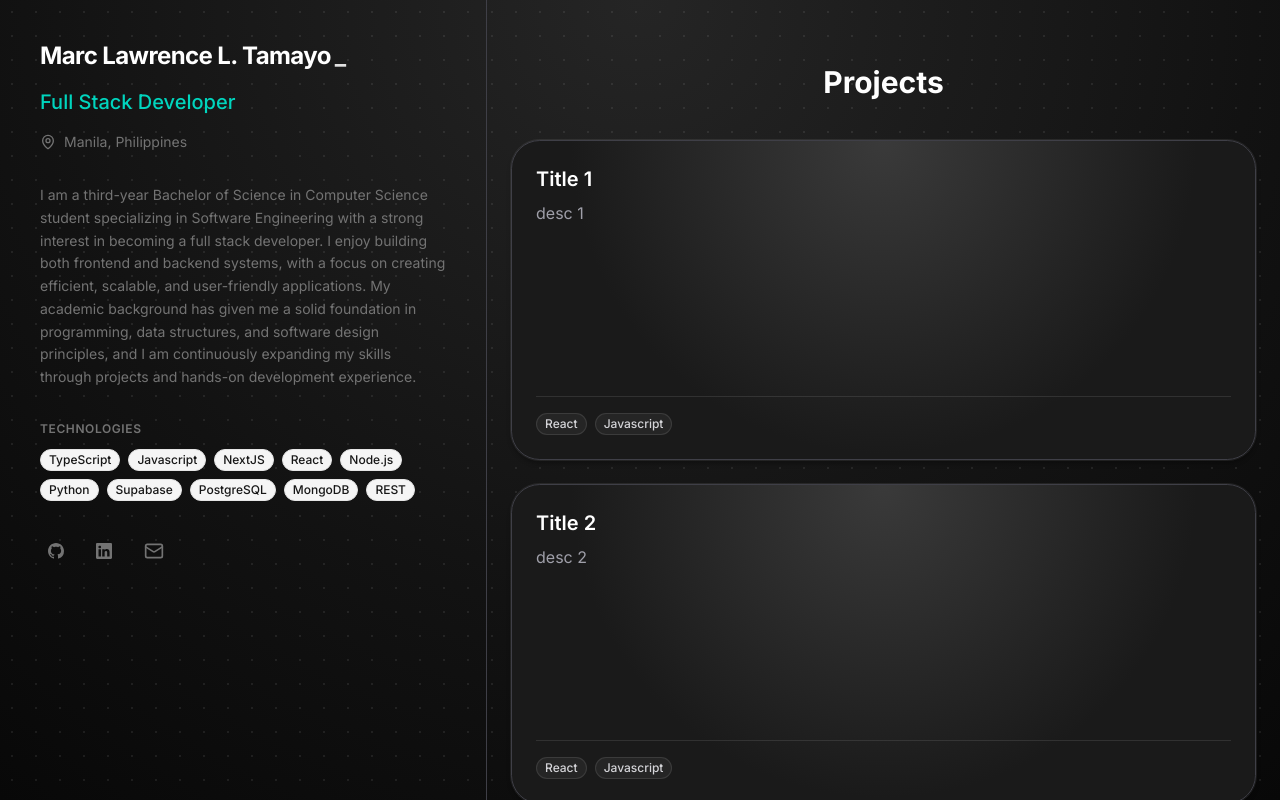
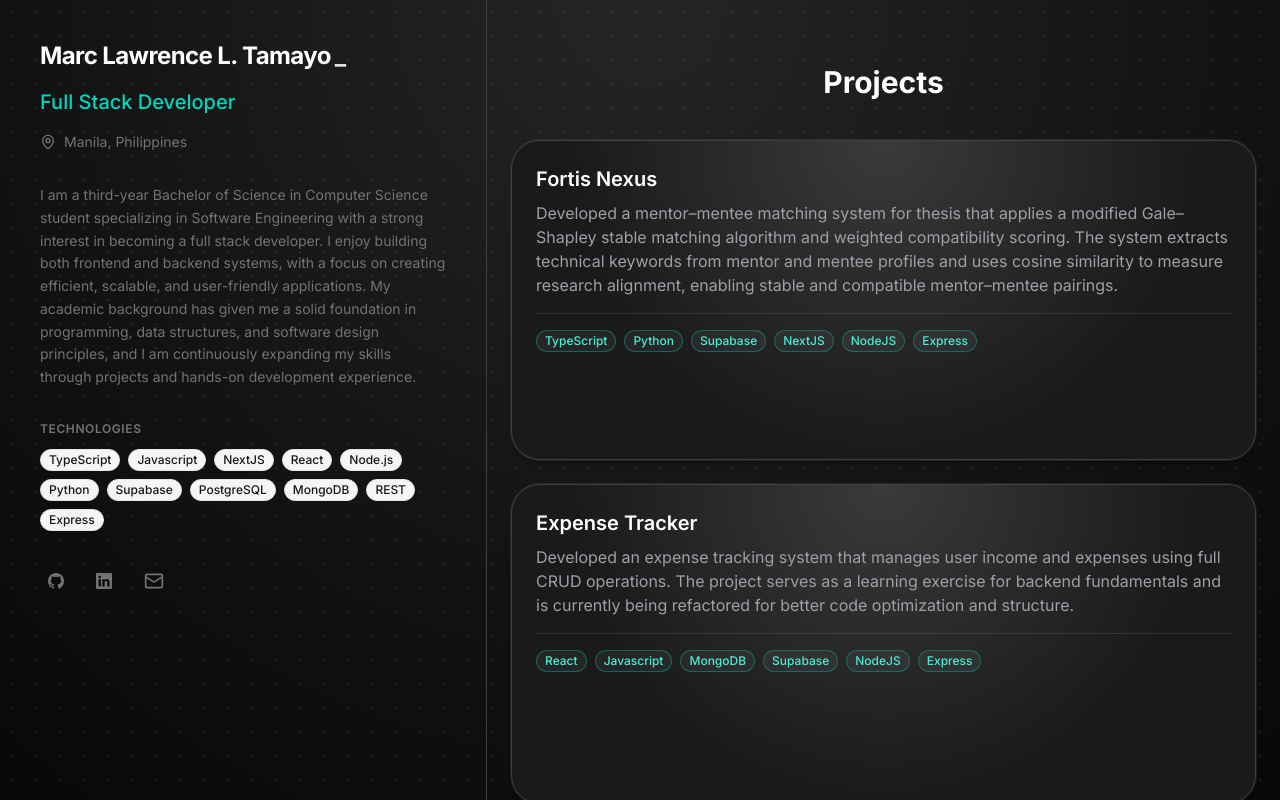
Before and after one commit to ieqisg/Portfolio, a Next.js app: page / in a window 1280 px wide. Shown: the top 800 px of the page. Built offline with nearby package versions, Linux system fonts and the light colour scheme.

Commit message:
Finished Projects contents

```diff
--- a/app/pages/Projects.tsx
+++ b/app/pages/Projects.tsx
@@ -3,29 +3,33 @@ import 'tailwindcss';
 import 'tailwind-animations';
 import StackCard from "@/components/StackCard";
 import { useScroll } from "framer-motion";
-import { useRef } from "react";
-import { cardsData } from '@/datas/CardData';
+import { useEffect, useRef, useState } from "react";
+import { projectsData } from '@/datas/ProjectsData';
 
 export default function Projects() {
   const container = useRef<HTMLDivElement>(null);
   const { scrollYProgress } = useScroll({ target: container });
+
+
+
   return (
     <div ref={container} className="relative">
       <div className="flex items-end justify-center pt-16 pb-8 ">
         <h2 className="text-3xl font-bold text-white ">Projects</h2>
       </div>
       <div className="relative">
-        {cardsData.map((card, i) => {
-          const targetScale = 1 - (cardsData.length - i) * 0.05;
+        {projectsData.map((card, i) => {
+          const targetScale = 1 - (projectsData.length - i) * 0.05;
           return (
             <StackCard
               key={i}
               i={i}
+
               title={card.title}
               description={card.description}
               stack={card.stack}
               progress={scrollYProgress}
-              range={[i * (1 / cardsData.length), 1]}
+              range={[i * (1 / projectsData.length), 1]}
               targetScale={targetScale}
             />
           );
--- a/components/StackCard.tsx
+++ b/components/StackCard.tsx
@@ -47,9 +47,10 @@ export default function StackCard({
           bg-[radial-gradient(circle_at_50%_0%,#3a3a3a_0%,#1a1a1a_64%)]
           shadow-[0_0_0_1px_rgba(255,255,255,0.08),0_4px_4px_rgba(0,0,0,0.25)]
           p-6
-          h-[40vh]
+          min-h-[40vh]
           flex flex-col
           justify-between
+          mt-auto
         "
       >
         {/* Cursor spotlight */}
@@ -75,7 +76,7 @@ export default function StackCard({
             <h2 className="mb-2 text-xl font-semibold text-white">
               {title}
             </h2>
-            <p className="text-zinc-400">{description}</p>
+            <p className="text-zinc-400 mb-4">{description}</p>
           </div>
 
           {/* BOTTOM STACK */}
@@ -89,10 +90,9 @@ export default function StackCard({
               font-medium
               rounded-full
               bg-white/5
-              text-zinc-300
-              border border-white/10
-              hover:border-teal-500/40
-              hover:text-teal-300
+              border
+              border-teal-500/40
+              text-teal-300
               transition-colors
           "
               >
--- a/datas/CardData.tsx
+++ /dev/null
@@ -1,17 +0,0 @@
-export const cardsData = [
-  {
-    title: "Title 1",
-    description: "desc 1",
-    stack: ["React", "Javascript"]
-  },
-  {
-    title: "Title 2",
-    description: "desc 2",
-    stack: ["React", "Javascript"]
-  },
-  {
-    title: "Title 3",
-    description: "desc 3",
-    stack: ["React, Javascript"]
-  },
-];
--- /dev/null
+++ b/datas/ProjectsData.tsx
@@ -0,0 +1,18 @@
+export const projectsData = [
+  {
+    title: "Fortis Nexus",
+    description: "Developed a mentor–mentee matching system for thesis that applies a modified Gale–Shapley stable matching algorithm and weighted compatibility scoring. The system extracts technical keywords from mentor and mentee profiles and uses cosine similarity to measure research alignment, enabling stable and compatible mentor–mentee pairings.",
+    stack: ["TypeScript", "Python", "Supabase", "NextJS", "NodeJS", "Express"]
+  },
+  {
+    title: "Expense Tracker",
+    description: "Developed an expense tracking system that manages user income and expenses using full CRUD operations. The project serves as a learning exercise for backend fundamentals and is currently being refactored for better code optimization and structure.",
+    stack: ["React", "Javascript", "MongoDB", "Supabase", "NodeJS", "Express"]
+  },
+  {
+    title: "Scheduler",
+    description: "Built a web-based scheduler that scrapes course offerings from FEU Tech’s SOLAR system and generates all conflict-free schedule combinations ranked by user preferences, prioritizing fewer face-to-face days, fewer face-to-face sections, and fewer early morning classes.",
+    stack: ["HTML", "Javascript", "NodeJS", "Express"]
+  },
+
+];
--- a/datas/TechnologiesData.tsx
+++ b/datas/TechnologiesData.tsx
@@ -1,5 +1,5 @@
 export const TechnologiesData =
   [
     "TypeScript", "Javascript", "NextJS", "React", "Node.js", "Python",
-    "Supabase", "PostgreSQL", "MongoDB", "REST",
+    "Supabase", "PostgreSQL", "MongoDB", "REST", "Express"
   ]
```
